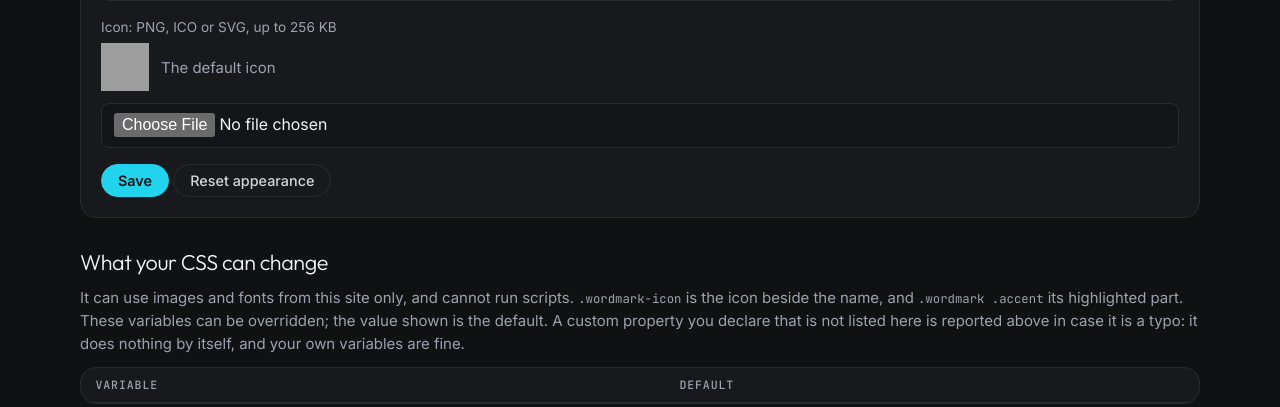
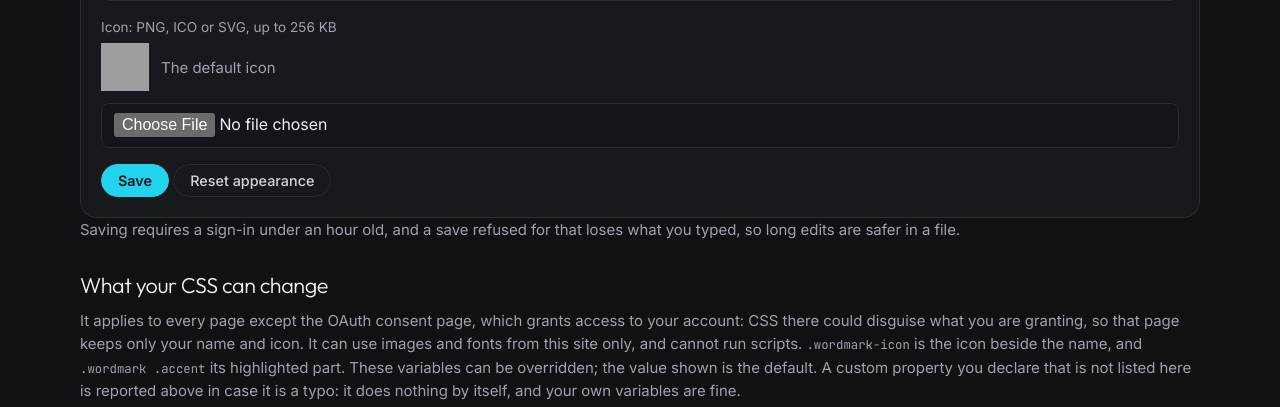
Before and after one commit to jorgehn98/jorgex-social, a FastAPI app: template src/jorgex_social/ui/templates/settings_appearance.html in a window 1280 px wide. Shown: the part 682-1089 px from the top of the page. Run offline with FastAPI, Linux system fonts and the light colour scheme; the template is opened without the code that fills it, so the values that code supplies are empty; parts of the project's set-up code (start-up, migrations or seed data) failed here and were passed over; some libraries are stand-ins or nearby versions; grey boxes are pictures that could not be loaded.

Commit message:
Keep the event loop free and custom CSS off the consent page
Async handlers read the product name in the thread pool: on the loop, a full read pool would stall every endpoint. The consent page grants access and CSS could disguise what it asks, so it no longer loads custom CSS. Flush after an appearance update, so a removed row is not read back. A save refused for an old sign-in returns to Settings after signing in.

```diff
--- a/src/jorgex_social/account/api.py
+++ b/src/jorgex_social/account/api.py
@@ -266,7 +266,8 @@ def set_appearance(body: AppearanceIn, request: Request, session: SessionDep):
     """Name: 1 to 40 characters after stripping. Name highlight: a part of the name, shown in the
     accent colour (first occurrence, case-sensitive); changing the name so that the highlight no
     longer occurs is refused unless the request also changes or empties `name_highlight`. CSS: up
-    to 256 KB, stored as sent; the pages' CSP limits it to same-origin resources and no script.
+    to 256 KB, stored as sent; the pages' CSP limits it to same-origin resources and no script,
+    and the OAuth consent page does not load it.
     Icon: PNG, ICO or SVG up to 256 KB, base64, its type decided by its content. Anything else is
     422 `invalid_appearance`, and nothing changes. `warnings` lists custom properties in the CSS
     this interface does not read: likely typos, saved all the same."""
--- a/src/jorgex_social/account/appearance.py
+++ b/src/jorgex_social/account/appearance.py
@@ -213,7 +213,10 @@ def update(
         values["css"] = _clean_css(css)
     if icon is not None:
         values["icon"] = _clean_icon(icon)
-    return [field for field, value in values.items() if _put(session, _KEYS[field], value, now)]
+    changed = [field for field, value in values.items() if _put(session, _KEYS[field], value, now)]
+    # A removed row stays readable through session.get until flushed, and callers read it back.
+    session.flush()
+    return changed
 
 
 def update_by_operator(session: Session, now: datetime, **changes: Any) -> list[str]:
--- a/src/jorgex_social/oauth/routes.py
+++ b/src/jorgex_social/oauth/routes.py
@@ -27,7 +27,14 @@ from jorgex_social.access.limits import RateLimiter, client_key
 from jorgex_social.access.tokens import Group, Level, TokenError, normalize_permissions
 from jorgex_social.oauth import store
 from jorgex_social.oauth.provider import Provider
-from jorgex_social.ui.routes import HEADERS, RecentSignIn, read_form, render, same_origin
+from jorgex_social.ui.routes import (
+    HEADERS,
+    RecentSignIn,
+    read_form,
+    render,
+    render_off_loop,
+    same_origin,
+)
 
 log = logging.getLogger(__name__)
 
@@ -168,9 +175,9 @@ async def consent_answer(request: Request, signed_in: RecentSignIn):
                 {group.value: form.get(group.value, Level.DENY.value) for group in Group}
             )
         except TokenError:
-            return render(request, "consent.html", 400, error=GONE)
+            return await render_off_loop(request, "consent.html", 400, error=GONE)
     elif decision != "deny":
-        return render(request, "consent.html", 400, error=GONE)
+        return await render_off_loop(request, "consent.html", 400, error=GONE)
     state = request.app.state
 
     def answer() -> str | None:
@@ -187,7 +194,7 @@ async def consent_answer(request: Request, signed_in: RecentSignIn):
     location = await run_in_threadpool(answer)
     if location is None:
         # Never a redirect: nothing about this request can be trusted to say where to.
-        return render(request, "consent.html", 400, error=GONE)
+        return await render_off_loop(request, "consent.html", 400, error=GONE)
     # 303, so the browser follows with a GET instead of sending the form again.
     return RedirectResponse(location, status_code=303, headers=HEADERS)
 
--- a/src/jorgex_social/ui/routes.py
+++ b/src/jorgex_social/ui/routes.py
@@ -199,11 +199,23 @@ def render(
     )
 
 
+async def render_off_loop(
+    request: Request, name: str, status_code: int = 200, **context
+) -> Response:
+    """`render` for async handlers. Its read would otherwise block the event loop for as long as the
+    pool makes it wait, and the connections it waits for need that loop to be released."""
+    product_name = await run_in_threadpool(_product_name, request)
+    return render(request, name, status_code, product_name=product_name, **context)
+
+
 def _login_redirect(request: Request, reason: LoginRequired) -> Response:
     location = "/ui/login"
     back = request.url.path + (f"?{request.url.query}" if request.url.query else "")
     if request.method == "GET" and safe_next(back) == back != HOME:
         location += "?" + urlencode({"next": back})
+    elif isinstance(reason, SignInTooOld) and request.url.path.startswith("/ui/settings/"):
+        # The form cannot be kept, but the operator goes back to it rather than to Home.
+        location += "?" + urlencode({"next": SETTINGS_HOME})
     response = RedirectResponse(location, status_code=303, headers=HEADERS)
     # Expired or unknown: no use keeping it.
     if COOKIE in request.cookies and not isinstance(reason, SignInTooOld):
@@ -352,9 +364,9 @@ async def login(request: Request):
         )
     except operator.Busy:
         log.warning("sign-in refused: every password check slot is busy")
-        return render(request, "login.html", 503, error=BUSY, next=next_page)
+        return await render_off_loop(request, "login.html", 503, error=BUSY, next=next_page)
     if session_id is None:
-        return render(request, "login.html", 401, error=INVALID, next=next_page)
+        return await render_off_loop(request, "login.html", 401, error=INVALID, next=next_page)
     try:
         # The cookie it replaces would otherwise stay valid for days, unseen.
         await run_in_threadpool(_end_presented_session, request)
--- a/src/jorgex_social/ui/templates/base.html
+++ b/src/jorgex_social/ui/templates/base.html
@@ -8,7 +8,7 @@
 <link rel="icon" href="/ui/icon">
 <link rel="preload" href="/ui/static/fonts/inter-latin-var.woff2" as="font" type="font/woff2" crossorigin>
 <link rel="stylesheet" href="/ui/static/style.css">
-<link rel="stylesheet" href="/ui/appearance.css">
+{% block custom_css %}<link rel="stylesheet" href="/ui/appearance.css">{% endblock %}
 </head>
 <body>
 {% block body %}
--- a/src/jorgex_social/ui/templates/consent.html
+++ b/src/jorgex_social/ui/templates/consent.html
@@ -1,5 +1,7 @@
 {% extends "base.html" %}
 {% block title %}Connect a client{% endblock %}
+{# This page grants access: custom CSS could swap its permission columns or hide what is asked. #}
+{% block custom_css %}{% endblock %}
 {% block body %}
 <main class="login">
   {% include "_particles.svg" %}
--- a/src/jorgex_social/ui/templates/home.html
+++ b/src/jorgex_social/ui/templates/home.html
@@ -5,7 +5,7 @@
 <section class="hero">
   {% include "_particles.svg" %}
   <h1>{% if account.account %}@{{ account.account.username }}{% else %}No account connected{% endif %}</h1>
-  <p class="muted">{{ account.network }} · read-only view</p>
+  <p class="muted">{{ account.network }}</p>
 </section>
 
 <div class="grid">
--- a/src/jorgex_social/ui/templates/settings_appearance.html
+++ b/src/jorgex_social/ui/templates/settings_appearance.html
@@ -23,8 +23,10 @@
   <button type="submit" name="reset" value="1" formnovalidate>Reset appearance</button>
 </form>
 
+<p class="muted">Saving requires a sign-in under an hour old, and a save refused for that loses what you typed, so long edits are safer in a file.</p>
+
 <h2>What your CSS can change</h2>
-<p class="muted">It can use images and fonts from this site only, and cannot run scripts. <code>.wordmark-icon</code> is the icon beside the name, and <code>.wordmark .accent</code> its highlighted part. These variables can be overridden; the value shown is the default. A custom property you declare that is not listed here is reported above in case it is a typo: it does nothing by itself, and your own variables are fine.</p>
+<p class="muted">It applies to every page except the OAuth consent page, which grants access to your account: CSS there could disguise what you are granting, so that page keeps only your name and icon. It can use images and fonts from this site only, and cannot run scripts. <code>.wordmark-icon</code> is the icon beside the name, and <code>.wordmark .accent</code> its highlighted part. These variables can be overridden; the value shown is the default. A custom property you declare that is not listed here is reported above in case it is a typo: it does nothing by itself, and your own variables are fine.</p>
 <div class="table-wrap"><table>
   <thead><tr><th>Variable</th><th>Default</th></tr></thead>
   <tbody>
--- a/src/jorgex_social_mcp/server.py
+++ b/src/jorgex_social_mcp/server.py
@@ -537,7 +537,9 @@ def tool_definitions(api: Api) -> list[tuple[str, str, Callable[..., str], ToolA
             str | None,
             Field(
                 description="CSS up to 256 KB, loaded after the default stylesheet; it can load "
-                "same-origin resources only and run no script. An empty string removes it."
+                "same-origin resources only and run no script. Every page but the OAuth consent "
+                "page loads it, since CSS there could disguise a grant. An empty string removes "
+                "it."
             ),
         ] = None,
         icon_base64: Annotated[
```
Also changed, not shown: INSTALL.md (+4 -1 lines), tests/test_account.py (+11 -0 lines), tests/test_oauth.py (+20 -0 lines), tests/test_ui.py (+68 -2 lines), tests/test_ui_exposure.py (+3 -0 lines).
